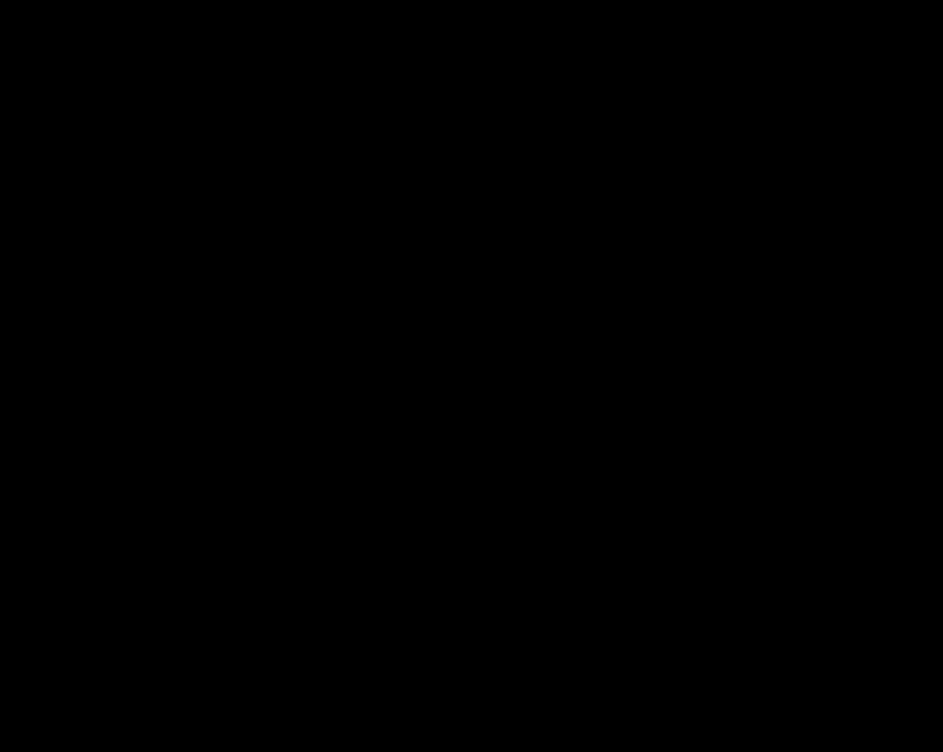
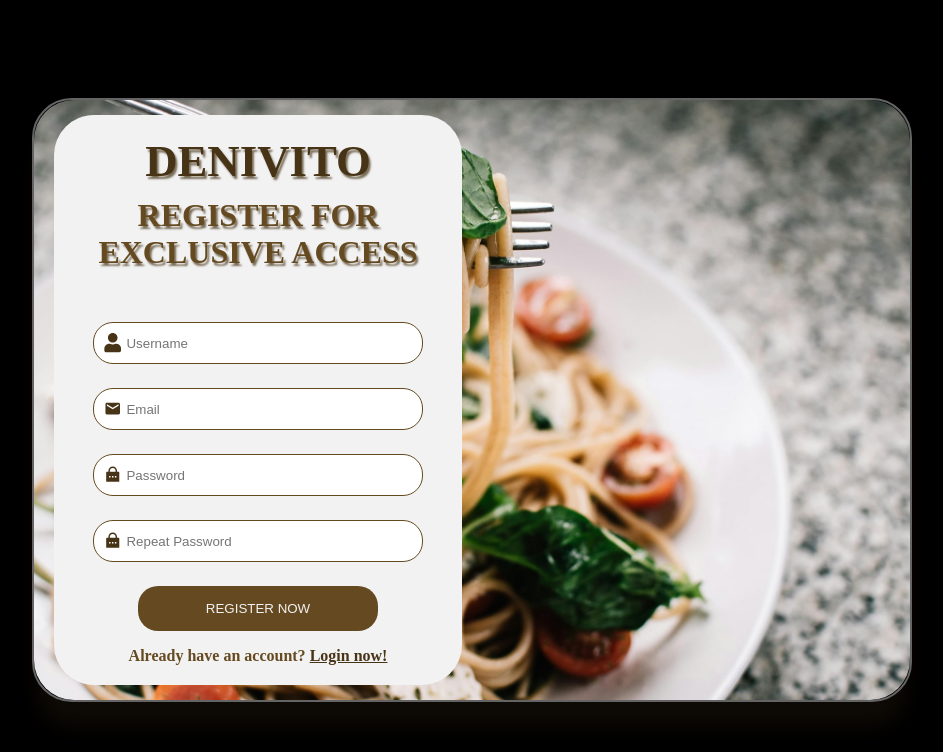
Before and after one commit to DenisPozder/Denivito, a React (Create React App) app in the folder restaurant/: page /register in a window 1280 px wide. Shown: the top 752 px of the page, without its empty margins (168-1111 px from the left). Built offline with nearby package versions, Linux system fonts and the light colour scheme.

Commit message:
Saving Changes

```diff
--- /dev/null
+++ b/restaurant/src/Components/Formular/Formular.jsx
@@ -0,0 +1,58 @@
+import React from "react";
+import "./formular.css";
+import { FaUser } from "react-icons/fa";
+import { MdEmail } from "react-icons/md";
+import { RiLockPasswordFill } from "react-icons/ri";
+import { Link } from "react-router-dom";
+
+const Formular = () => {
+  return (
+    <div className="formular">
+      <div className="formular_content">
+        <div className="formular_box">
+          <div className="formular_box_content">
+            <div className="fbc_header">
+              <h1>Denivito</h1>
+              <h2>Register for exclusive access</h2>
+            </div>
+            <div className="fbc_form">
+              <form action="">
+                <div className="fbc_box">
+                    <div className="fbc_wrap">
+                        <FaUser />
+                        <input type="text" placeholder="Username" />
+                    </div>
+                </div>
+                <div className="fbc_box">
+                    <div className="fbc_wrap">
+                        <MdEmail />
+                        <input type="text" placeholder="Email" />
+                    </div>
+                </div>
+                <div className="fbc_box">
+                    <div className="fbc_wrap">
+                        <RiLockPasswordFill />
+                        <input type="text" placeholder="Password" />
+                    </div>
+                </div>
+                <div className="fbc_box">
+                    <div className="fbc_wrap">
+                        <RiLockPasswordFill />
+                        <input type="text" placeholder="Repeat Password" />
+                    </div>
+                </div>
+                <button className="submit"><span>register now</span></button>
+                <p className="formular_text">Already have an account? <Link to={'/login'}>Login now!</Link></p>
+              </form>
+            </div>
+          </div>
+        </div>
+        <div className="formular_img">
+          <img src="/Assets/Home/HSImg.jpg" alt="" />
+        </div>
+      </div>
+    </div>
+  );
+};
+
+export default Formular;
--- /dev/null
+++ b/restaurant/src/Components/Formular/formular.css
@@ -0,0 +1,250 @@
+.formular {
+    width: 100%;
+    height: 100svh;
+    display: flex;
+    align-items: center;
+    justify-content: center;
+}
+
+.formular_content {
+    margin: 0 20px;
+    display: flex;
+    align-items: center;
+    position: relative;
+    height: 90vh;
+    justify-content: flex-start;
+    border-radius: 40px;
+    box-shadow: 0 30px 20px -5px rgba(71,52,23,0.2);
+    border: 2px solid rgba(250,250,250,0.4);
+}
+
+/*----- Form box with all inputs and labels -----*/
+.formular_box {
+    position: absolute;
+    z-index: 1;
+    width: 100%;
+    height: 100%;
+    border-radius: 40px;
+    display: flex;
+    align-items: center;
+    justify-content: center;
+}
+
+.formular_box_content {
+    width: 100%;
+    height: 95%;
+    background-color: var(--text_color);
+    margin: 0 10px;
+    border-radius: 40px;
+    display: flex;
+    align-items: center;
+    justify-content: space-between;
+    flex-direction: column;
+}
+
+.fbc_header {
+    display: flex;
+    align-items: center;
+    flex-direction: column;
+    margin: 20px 0;
+}
+
+.fbc_header h1 {
+    text-align: center;
+    font-size: 1.6rem;
+    text-transform: uppercase;
+    color: var(--mid_tone);
+    margin-bottom: 10px;
+    text-shadow: 2px 3px 2px rgba(71,52,23,0.7);
+}
+
+.fbc_header h2 {
+    text-transform: uppercase;
+    font-size: 1.2rem;
+    text-align: center;
+    color: var(--light_tone);
+    text-shadow: 2px 3px 2px rgba(71,52,23,0.7);
+}
+
+.fbc_form {
+    width: 100%;
+    height: auto;
+    margin-bottom: 20px;
+}
+
+.fbc_form form {
+    margin: 0 10px;
+    width: auto;
+    height: 100%;
+    display: flex;
+    flex-direction: column;
+    align-items: center;
+}
+
+.fbc_box {
+    width: 100%;
+    height: auto;
+    background-color: #fff;
+    border: 1px solid var(--light_tone);
+    border-radius: 20px;
+    margin-bottom: 1.5rem;
+}
+
+.fbc_wrap {
+    margin: 0 10px;
+    width: auto;
+    height: 100%;
+    display: flex;
+    align-items: center;
+    justify-content: space-between;
+}
+
+.fbc_wrap svg {
+    font-size: 1.2rem !important;
+    color: var(--mid_tone);
+}
+
+.fbc_wrap input {
+    height: 30px;
+    width: 100%;
+    margin: 5px;
+    border: none;
+    outline: none;
+}
+
+.submit {
+    width: 100%;
+    height: 45px;
+    border-radius: 20px;
+    border: none;
+    outline: none;
+    background-color: var(--light_tone);
+    cursor: pointer;
+    position: relative;
+    display: flex;
+    align-items: center;
+    justify-content: center;
+    margin-bottom: 1rem;
+}
+
+.submit span {
+    color: var(--text_color);
+    text-transform: uppercase;
+    z-index: 2;
+}
+
+.submit::after {
+    position: absolute;
+    content: '';
+    width: 100%;
+    height: 0%;
+    background-color: var(--mid_tone);
+    border-radius: 20px;
+    transition: height .4s ease;
+}
+
+.submit:hover::after {
+    height: 100%;
+}
+
+.formular_text {
+    text-align: center;
+    color: var(--light_tone);
+    font-weight: bold;
+}
+
+.formular_text a {
+    color: var(--mid_tone);
+}
+
+/*----- Form img as a background -----*/
+.formular_img {
+    position: relative;
+    width: 100%;
+    height: 100%;
+    overflow: hidden;
+    border-radius: 40px;
+}
+
+.formular_img img {
+    width: 100%;
+    height: 100%;
+    object-fit: cover;
+}
+
+@media only screen and (min-width: 521px) {
+    .formular_content {
+        margin: 0 40px;
+    }
+
+    .fbc_header h1 {
+        font-size: 2rem;
+    }
+
+    .fbc_header h2 {
+        font-size: 1.6rem;
+    }
+
+    .formular_box {
+        width: 60%;
+    }
+
+    .formular_box_content {
+        margin-left: 20px;
+    }
+
+    .submit {
+        width: 240px;
+    }
+
+    .fbc_form form {
+        margin: 0 20px;
+    }
+}
+
+@media only screen and (min-width: 769px) {
+    .formular_content {
+        margin: 0 120px;
+        max-height: 600px;
+    }
+
+    .fbc_header h1 {
+        font-size: 2.4rem;
+    }
+
+    .fbc_header h2 {
+        font-size: 2rem;
+        margin: 0 10px;
+    }
+
+    .formular_box {
+        width: 60%;
+    }
+
+    .formular_box_content {
+        margin-left: 20px;
+    }
+
+    .fbc_form form {
+        margin: 0 40px;
+    }
+}
+
+@media only screen and (min-width: 1100px) {
+    .formular_content {
+        margin: 0 200px;
+        max-height: 600px;
+    }
+
+    .fbc_header h1 {
+        font-size: 2.8rem;
+    }
+
+    .formular_box {
+        width: 50%;
+    }
+
+    .formular_box_content {
+        margin-left: 20px;
+    }
+}
--- a/restaurant/src/Pages/Home/Components/HomeSection/HomeSection.jsx
+++ b/restaurant/src/Pages/Home/Components/HomeSection/HomeSection.jsx
@@ -13,6 +13,7 @@
           <div className="hs_top_img">
             <img className="hs_img_1 parallax" data-speedy="0.06" src="/Assets/Home/HSImg.jpg" alt="Our best meal " />
             <div className="hs_top_img_overlay"></div>
+            <div className="hs_top_img_black"></div>
           </div>
           <div className="hs_top_text parallax" data-speedy="-0.07">
             <div className="hst_text">
--- a/restaurant/src/Pages/Home/Components/HomeSection/home_section.css
+++ b/restaurant/src/Pages/Home/Components/HomeSection/home_section.css
@@ -35,6 +35,15 @@
     top: 0;
     left: 0;
 }
+
+/* .hs_content .hs_top .hs_top_img .hs_top_img_black {
+    position: absolute;
+    left: 0;
+    top: 0;
+    width: 100%;
+    height: 100%;
+    background-color: var(--background_color);
+} */
 
 .hs_content .hs_top .hs_top_img .hs_img_1 {
     width: 100%;
@@ -341,32 +350,32 @@
         width: 55%;
     }
 
-    .hs_content .hs_top .hs_top_text .hst_text {
+    /* .hs_content .hs_top .hs_top_text .hst_text {
         display: flex;
         align-items: center;
-    }
+    } */
 
-    .hs_content .hs_top .hs_top_text .hst_text .hst_first {
+    /* .hs_content .hs_top .hs_top_text .hst_text .hst_first {
         margin-right: 20px;
-    }
+    } */
 
     .hs_content .hs_top .hs_top_text .hst_text svg {
-        margin-right: 20px;
+        /* margin-right: 20px; */
         font-size: 2.4rem;
     }
 
-    .hs_content .hs_top .hs_top_text .hsb_text {
+    /* .hs_content .hs_top .hs_top_text .hsb_text {
         display: flex;
         align-items: center;
-    }
+    } */
 
-    .hs_content .hs_top .hs_top_text .hsb_text .hsb_first {
+    /* .hs_content .hs_top .hs_top_text .hsb_text .hsb_first {
         margin-right: 20px;
-    }
+    } */
 
-    .hs_content .hs_top .hs_top_text .space {
+    /* .hs_content .hs_top .hs_top_text .space {
         display: none;
-    }
+    } */
 
     .hs_content .hs_bottom {
         height: 40vh;
--- a/restaurant/src/Pages/Register/Register.jsx
+++ b/restaurant/src/Pages/Register/Register.jsx
@@ -1,8 +1,11 @@
 import React from 'react'
+import Formular from '../../Components/Formular/Formular'
 
 const Register = () => {
   return (
-    <div>Register</div>
+    <div className='page_container'>
+      <Formular />
+    </div>
   )
 }
 
```
